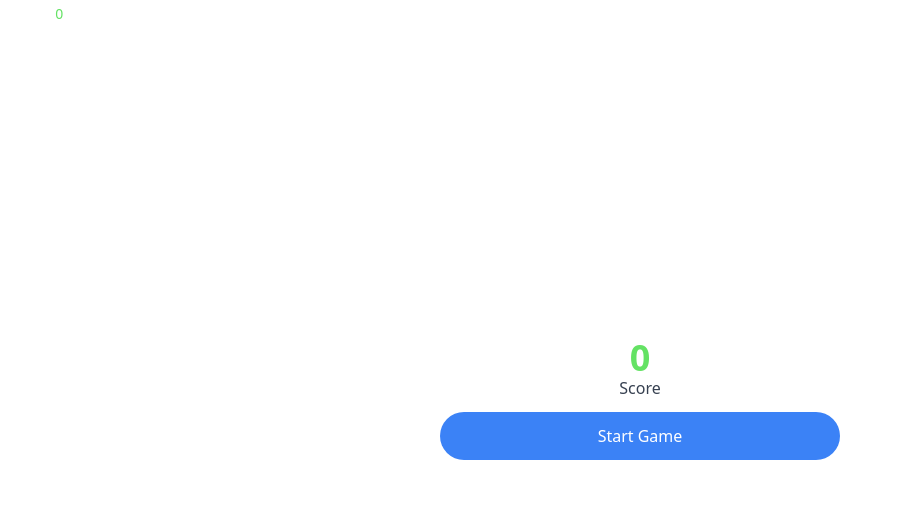
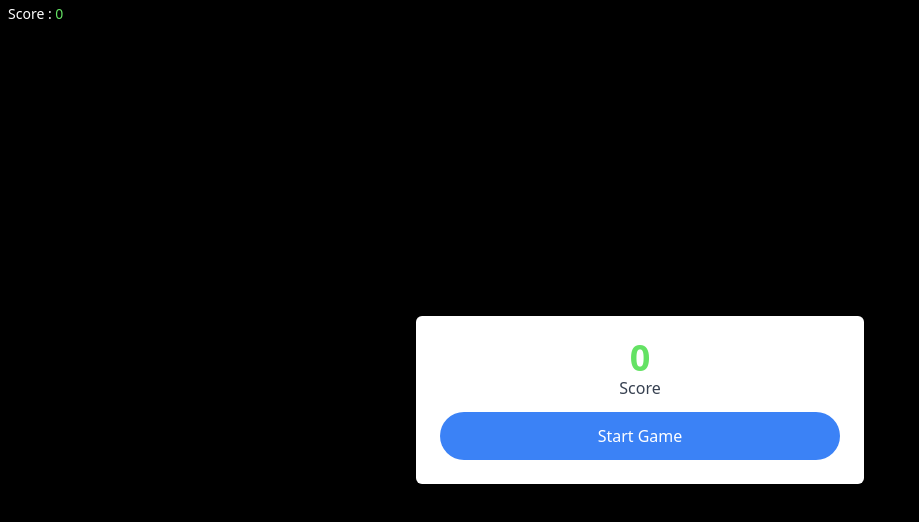
Before and after one commit to chamon562/revamp-canvas-shooter, a plain HTML site: page index.html in a window 1280 px wide. Shown: the whole page, without its empty margins (0-919 px from the left). Drawn offline with nearby package versions, Linux system fonts and the light colour scheme.

Commit message:
Add body background to black in css to show at start of screen.

```diff
--- a/style.css
+++ b/style.css
@@ -1,8 +1,11 @@
 /* removing the default margin:8px that comes with the canvas
 So I target the brody*/
-
+*{
+    margin: 0;
+    padding: 0
+}
 body{
-    margin: 0;
+    background: black;
 }
 
 /* canvas {
```
